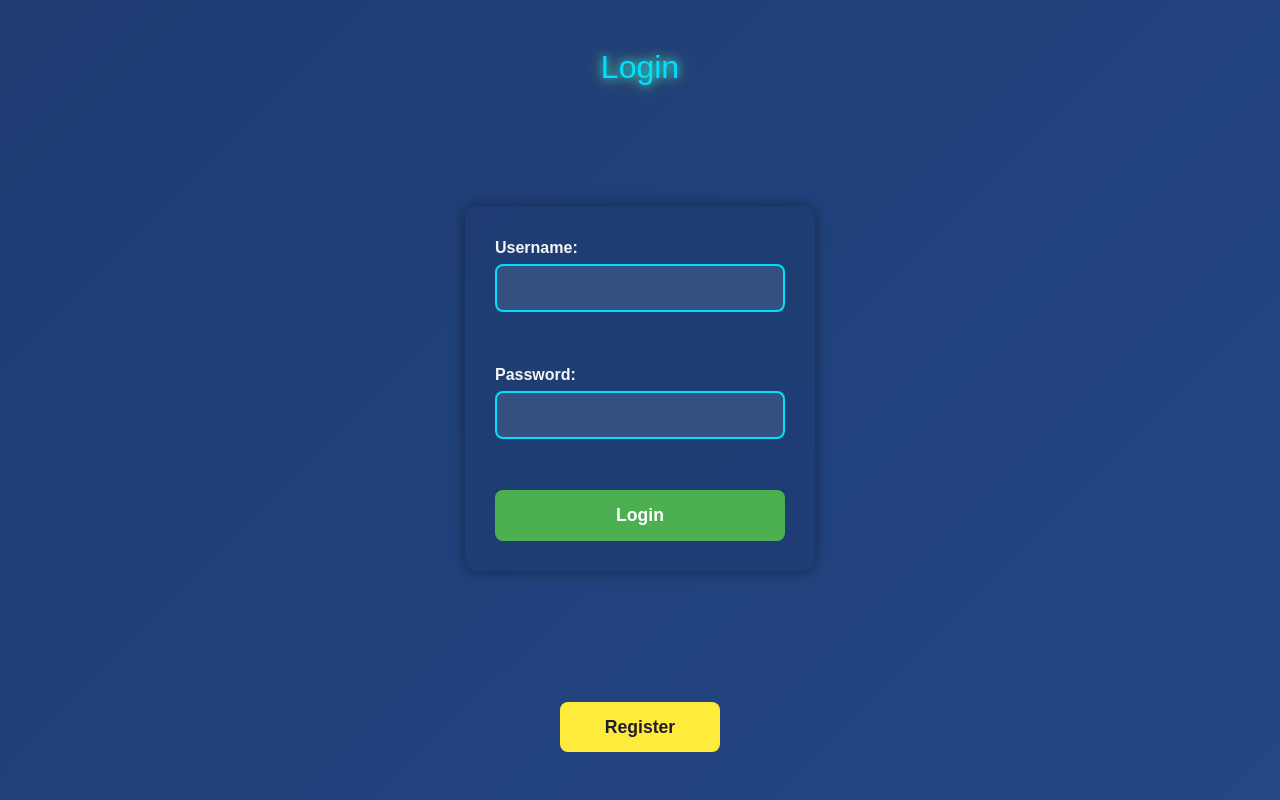
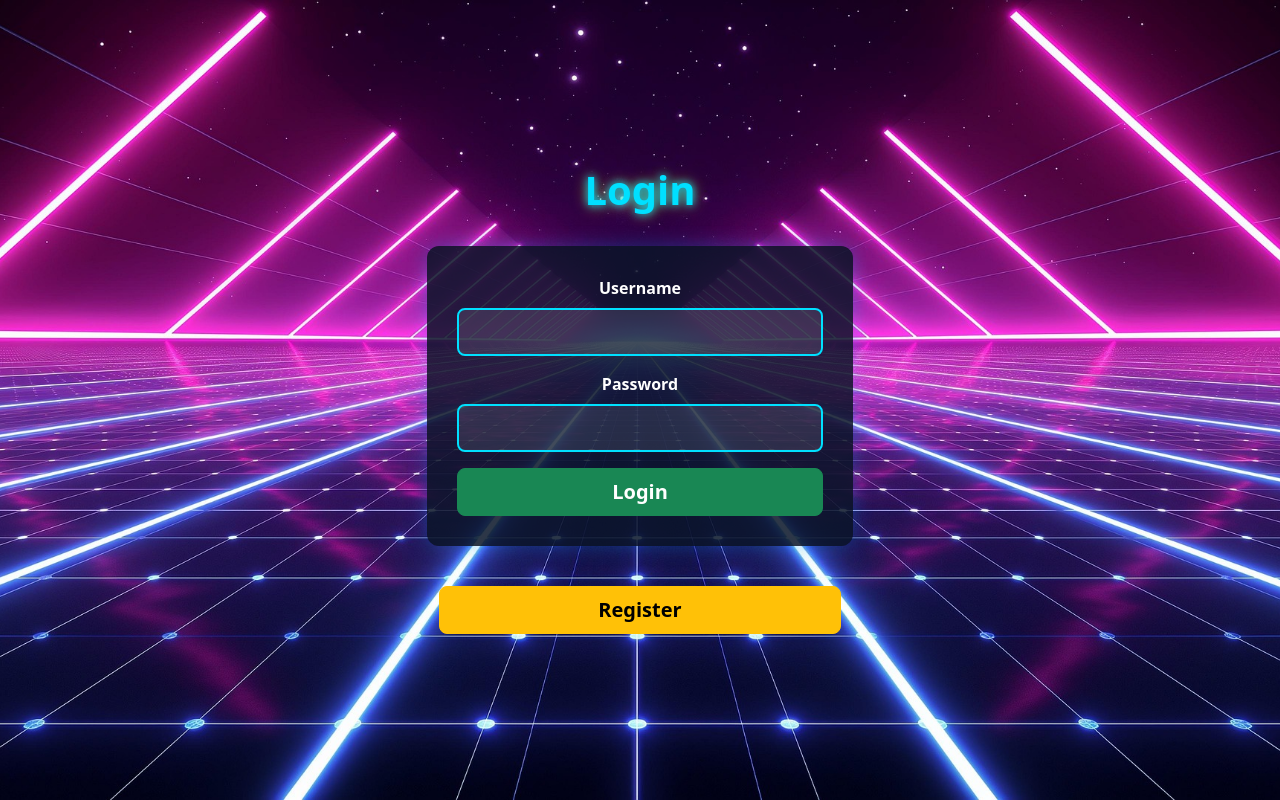
Before and after one commit to emanuelco07/2D_Games_Platform_Retro_Games, an Angular app in the folder Retro_Games_frontend/: page /login in a window 1280 px wide. Built offline with nearby package versions, Linux system fonts and the light colour scheme.

Commit message:
updating login page with bootstrap styling

```diff
--- a/Retro_Games_frontend/src/app/login/login.css
+++ b/Retro_Games_frontend/src/app/login/login.css
@@ -1,42 +1,28 @@
-body {
-  margin: 0;
+.login_container {
   height: 100vh;
-  background: linear-gradient(135deg, #1e3c72 0%, #2a5298 50%, #1e90ff 100%);
-  background-size: 400% 400%;
-  font-family: 'Arial', sans-serif;
-  color: #f5f5f5;
-  display: flex;
-  justify-content: center;
-  align-items: center;
-}
-
-.login_container {
-  display: flex;
-  flex-direction: column;
-  align-items: center;
-  width: 100%;
-  max-width: 400px;
+  /* pentru a ocupa tot ecranul */
+  background-image: url('/images/start_page_background.jpg');
+  background-size: cover;
+  background-position: center;
+  background-repeat: no-repeat;
 }
 
 form {
-  max-width: 350px;
-  margin: 100px auto;
   padding: 30px;
   border-radius: 12px;
-  background: rgba(30, 60, 114, 0.85);
-  box-shadow: 0 0 15px rgba(0, 0, 0, 0.4);
+  background: rgba(10, 20, 40, 0.85);
+  box-shadow: 0 0 20px rgba(0, 150, 255, 0.3);
 }
 
 h2 {
   text-align: center;
-  margin-bottom: 20px;
   color: #00e0ff;
   text-shadow: 0 0 8px #00e0ff, 0 0 15px rgba(255, 255, 0, 0.6);
 }
 
 label {
   display: block;
-  margin-bottom: 12px;
+  color: white;
   font-weight: bold;
 }
 
@@ -48,50 +34,26 @@ input {
   box-sizing: border-box;
   border: 2px solid #00e0ff;
   border-radius: 8px;
-  background-color: rgba(255,255,255,0.1);
+  background-color: rgba(255, 255, 255, 0.1);
   color: #f5f5f5;
 }
 
 input::placeholder {
-  color: rgba(245,245,245,0.6);
+  color: rgba(245, 245, 245, 0.6);
 }
 
-button {
-  width: 100%;
-  padding: 12px;
-  background-color: #4caf50;
-  color: #ffffff;
-  border: none;
-  border-radius: 8px;
+.btn_login,
+.btn_register {
   font-weight: bold;
-  cursor: pointer;
-  font-size: 1.1rem;
-  transition: background 0.2s, transform 0.2s;
 }
 
-button:hover {
-  background-color: #2196f3;
+.btn_login:hover {
+  background-color: #3dac14;
   transform: scale(1.05);
 }
 
-a {
-  display: inline-block;
-  text-align: center;
-  margin-top: 15px;
-  padding: 12px 0;
-  width: 40%;
-  background-color: #ffeb3b;
-  color: #1e1e2f;
-  text-decoration: none;
-  font-weight: bold;
-  border-radius: 8px;
-  cursor: pointer;
-  transition: background 0.2s, transform 0.2s;
-  font-size: 1.1rem;
-}
-
-a:hover {
-  background-color: #ffc107;
+.btn_register:hover {
+  background-color: #ca9801;
   transform: scale(1.05);
 }
 
--- a/Retro_Games_frontend/src/app/login/login.html
+++ b/Retro_Games_frontend/src/app/login/login.html
@@ -1,16 +1,38 @@
-<body>
-  <div class="login_container">
-    <h2>Login</h2>
-    <form (ngSubmit)="login()">
-      <label>Username:
-        <input [(ngModel)]="username" name="username">
-      </label><br>
-      <label>Password:
-        <input [(ngModel)]="password" name="password" type="password">
-      </label><br>
-      <button type="submit">Login</button>
+<div class="container-fluid d-flex flex-column justify-content-center login_container">
+  <div class="row">
+    <div class="col-md-12 text-center">
+      <h2 class="fs-1 fw-bold">Login</h2>
+    </div>
+  </div>
+
+  <div class="row">
+    <form (ngSubmit)="login()" class="col-md-4 my-4 mx-md-auto text-center">
+      <div class="mb-3">
+        <label for="username" class="form-label">Username</label>
+        <input [(ngModel)]="username" name="username" id="username" class="form-control">
+      </div>
+
+      <div class="mb-3">
+        <label for="password" class="form-label">Password</label>
+        <input [(ngModel)]="password" name="password" id="password" class="form-control">
+      </div>
+
+      <button type="submit" class="btn btn-success btn-lg d-block w-100 btn_login">Login</button>
     </form>
-    <p style="color:red">{{ error }}</p>
-    <a routerLink="/register">Register</a>
   </div>
-</body>
+
+  <div class="row">
+    <div class="col-12">
+      <p style="color:red">{{ error }}</p>
+    </div>
+  </div>
+
+  <div class="row text-center">
+    <div class="col-12 col-md-4 mx-auto text-center">
+      <button type="submit" class="btn btn-warning btn-lg d-block w-100 btn_register" routerLink="/register">
+        Register
+      </button>
+    </div>
+  </div>
+
+</div>
```
